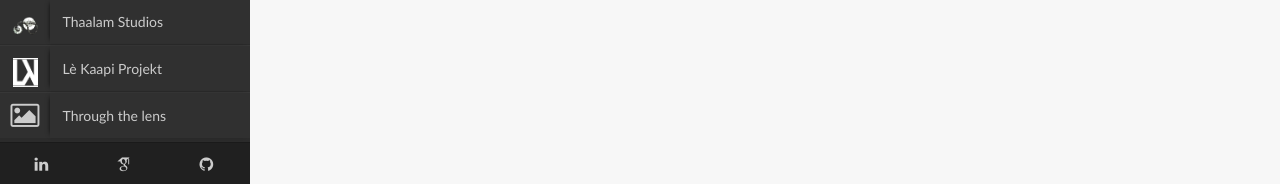
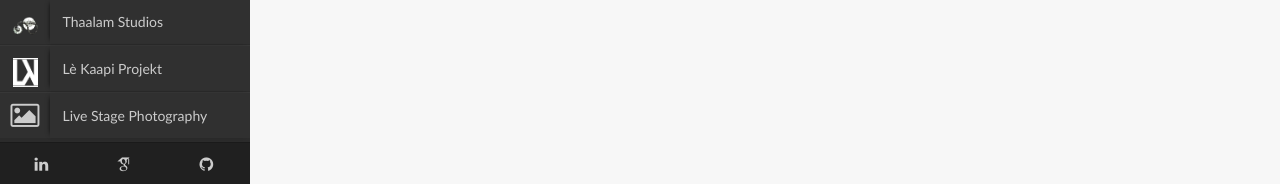
Before and after one commit to ragavvenkatesan/ragavvenkatesan.github.io, a Jekyll site: the page built from wagers.html, in a window 1280 px wide. Shown: the part 713-897 px from the top of the page. Built offline with Jekyll 4.4.1, drawn with Linux system fonts in a browser that asks for light colours; nearby versions of some CDN libraries.

Commit message:
portfolio added

```diff
--- a/_includes/sidebar.html
+++ b/_includes/sidebar.html
@@ -130,9 +130,9 @@
                   {% else %}
                   <li>
                   {% endif %}
-                 <a href="{{site.url}}/photography/index.html">
+                 <a href="https://ragavvenkatesan.myportfolio.com/">
                 <div class="icon icon-picture"></div>
-                <div class="text">Through the lens </div>
+                <div class="text">Live Stage Photography</div>
               </a>
             </li>
 
```
